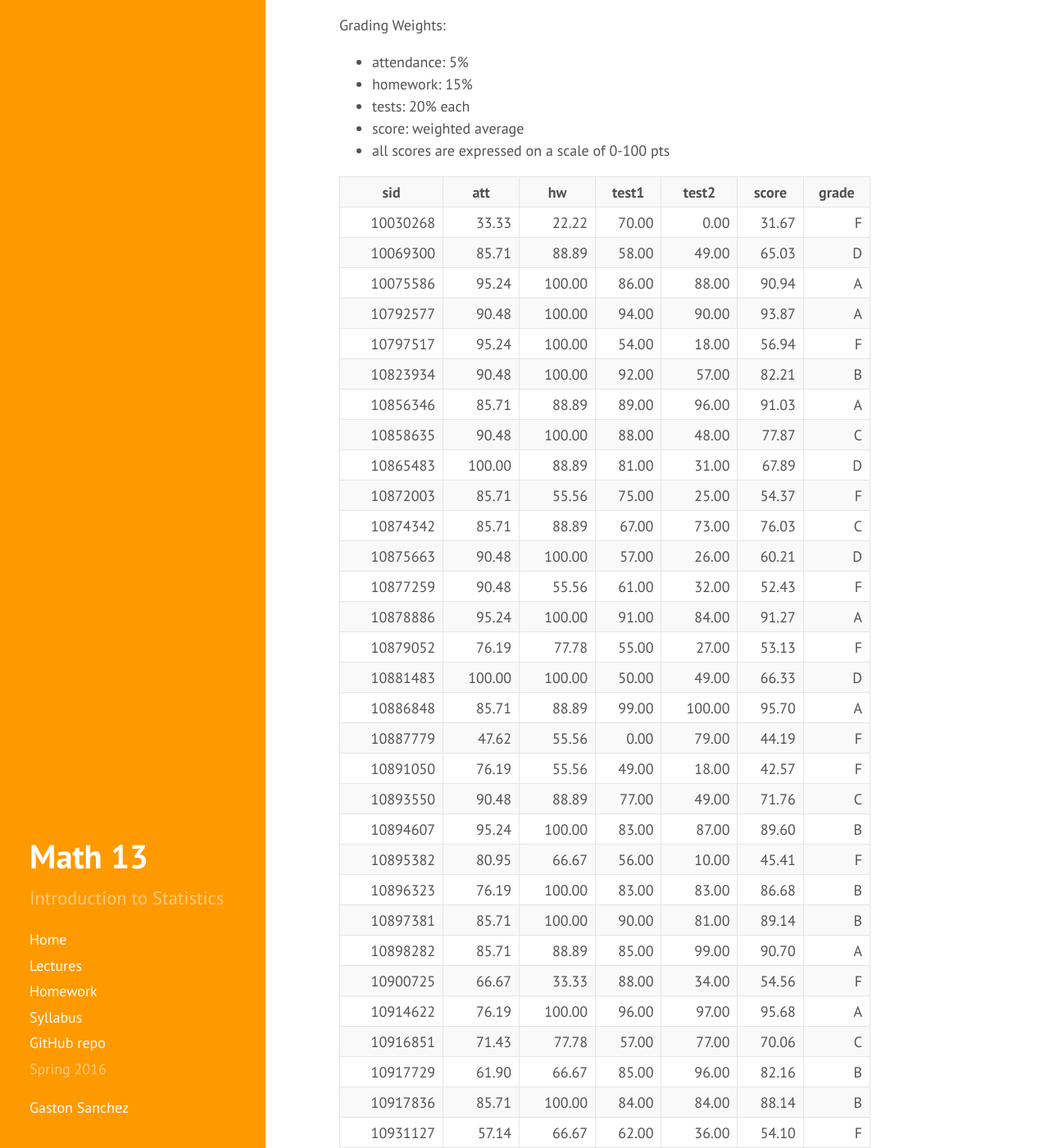
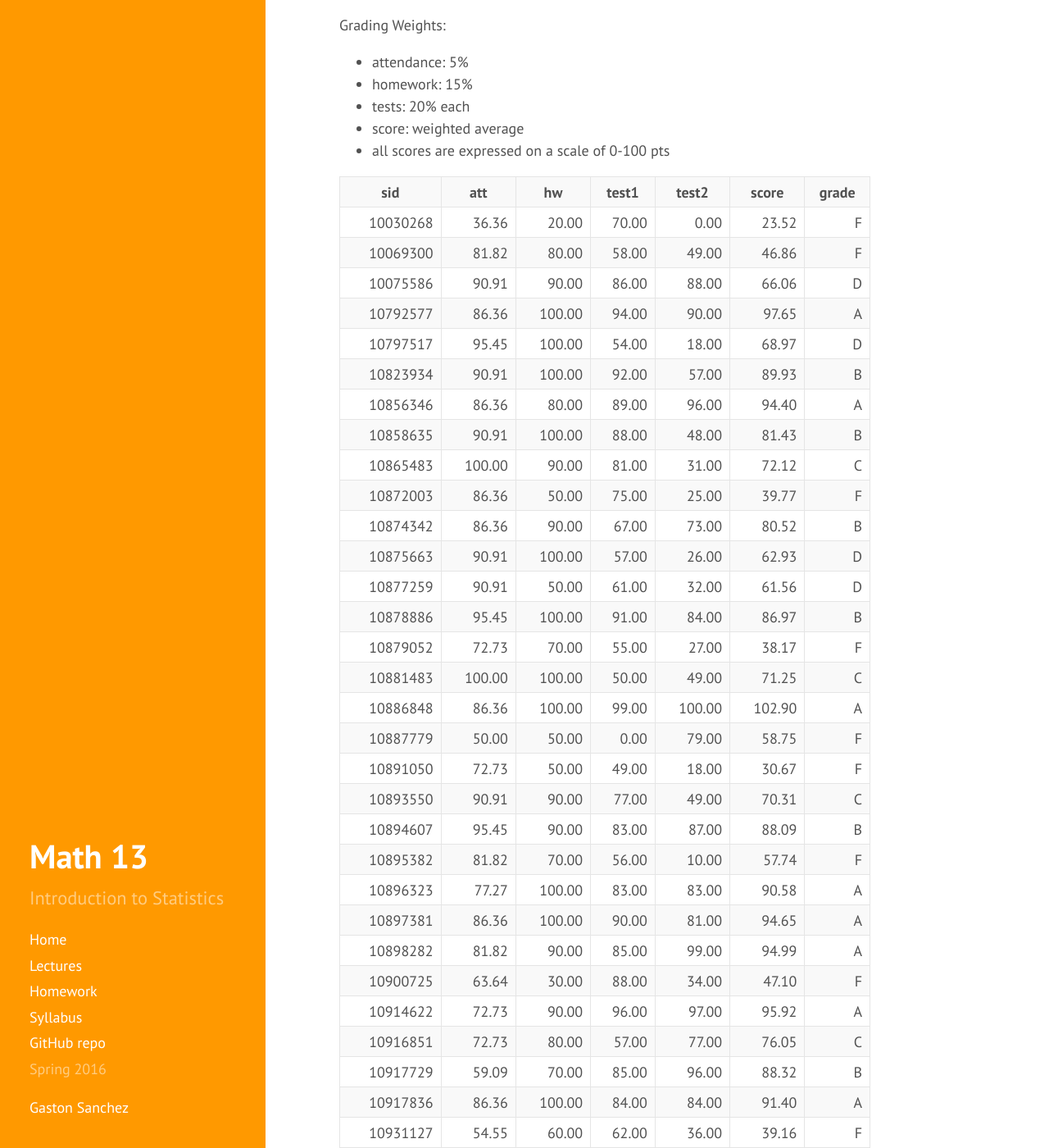
Before and after one commit to gastonstat/relic-math13, a Jekyll site: the page built from gradebook-20308.md, in a window 1280 px wide and 1400 px high, scrolled down 192 px. Shown: the whole window at 82% size. Built offline with Jekyll 4.4.1, drawn with Linux system fonts in a browser that asks for light colours; nearby versions of some CDN libraries; some of the changed text lies outside the part shown.

```diff
--- a/gradebook-20308.md
+++ b/gradebook-20308.md
@@ -16,41 +16,41 @@
 - all scores are expressed on a scale of 0-100 pts
 
 <!-- html table generated in R 3.2.3 by xtable 1.8-2 package -->
-<!-- Sat Apr 23 11:09:09 2016 -->
+<!-- Mon May  2 12:27:04 2016 -->
 <table >
 <tr> <th> sid </th> <th> att </th> <th> hw </th> <th> test1 </th> <th> test2 </th> <th> score </th> <th> grade </th>  </tr>
-  <tr> <td align="right"> 10030268 </td> <td align="right"> 33.33 </td> <td align="right"> 22.22 </td> <td align="right"> 70.00 </td> <td align="right"> 0.00 </td> <td align="right"> 31.67 </td> <td align="right"> F </td> </tr>
-  <tr> <td align="right"> 10069300 </td> <td align="right"> 85.71 </td> <td align="right"> 88.89 </td> <td align="right"> 58.00 </td> <td align="right"> 49.00 </td> <td align="right"> 65.03 </td> <td align="right"> D </td> </tr>
-  <tr> <td align="right"> 10075586 </td> <td align="right"> 95.24 </td> <td align="right"> 100.00 </td> <td align="right"> 86.00 </td> <td align="right"> 88.00 </td> <td align="right"> 90.94 </td> <td align="right"> A </td> </tr>
-  <tr> <td align="right"> 10792577 </td> <td align="right"> 90.48 </td> <td align="right"> 100.00 </td> <td align="right"> 94.00 </td> <td align="right"> 90.00 </td> <td align="right"> 93.87 </td> <td align="right"> A </td> </tr>
-  <tr> <td align="right"> 10797517 </td> <td align="right"> 95.24 </td> <td align="right"> 100.00 </td> <td align="right"> 54.00 </td> <td align="right"> 18.00 </td> <td align="right"> 56.94 </td> <td align="right"> F </td> </tr>
-  <tr> <td align="right"> 10823934 </td> <td align="right"> 90.48 </td> <td align="right"> 100.00 </td> <td align="right"> 92.00 </td> <td align="right"> 57.00 </td> <td align="right"> 82.21 </td> <td align="right"> B </td> </tr>
-  <tr> <td align="right"> 10856346 </td> <td align="right"> 85.71 </td> <td align="right"> 88.89 </td> <td align="right"> 89.00 </td> <td align="right"> 96.00 </td> <td align="right"> 91.03 </td> <td align="right"> A </td> </tr>
-  <tr> <td align="right"> 10858635 </td> <td align="right"> 90.48 </td> <td align="right"> 100.00 </td> <td align="right"> 88.00 </td> <td align="right"> 48.00 </td> <td align="right"> 77.87 </td> <td align="right"> C </td> </tr>
-  <tr> <td align="right"> 10865483 </td> <td align="right"> 100.00 </td> <td align="right"> 88.89 </td> <td align="right"> 81.00 </td> <td align="right"> 31.00 </td> <td align="right"> 67.89 </td> <td align="right"> D </td> </tr>
-  <tr> <td align="right"> 10872003 </td> <td align="right"> 85.71 </td> <td align="right"> 55.56 </td> <td align="right"> 75.00 </td> <td align="right"> 25.00 </td> <td align="right"> 54.37 </td> <td align="right"> F </td> </tr>
-  <tr> <td align="right"> 10874342 </td> <td align="right"> 85.71 </td> <td align="right"> 88.89 </td> <td align="right"> 67.00 </td> <td align="right"> 73.00 </td> <td align="right"> 76.03 </td> <td align="right"> C </td> </tr>
-  <tr> <td align="right"> 10875663 </td> <td align="right"> 90.48 </td> <td align="right"> 100.00 </td> <td align="right"> 57.00 </td> <td align="right"> 26.00 </td> <td align="right"> 60.21 </td> <td align="right"> D </td> </tr>
-  <tr> <td align="right"> 10877259 </td> <td align="right"> 90.48 </td> <td align="right"> 55.56 </td> <td align="right"> 61.00 </td> <td align="right"> 32.00 </td> <td align="right"> 52.43 </td> <td align="right"> F </td> </tr>
-  <tr> <td align="right"> 10878886 </td> <td align="right"> 95.24 </td> <td align="right"> 100.00 </td> <td align="right"> 91.00 </td> <td align="right"> 84.00 </td> <td align="right"> 91.27 </td> <td align="right"> A </td> </tr>
-  <tr> <td align="right"> 10879052 </td> <td align="right"> 76.19 </td> <td align="right"> 77.78 </td> <td align="right"> 55.00 </td> <td align="right"> 27.00 </td> <td align="right"> 53.13 </td> <td align="right"> F </td> </tr>
-  <tr> <td align="right"> 10881483 </td> <td align="right"> 100.00 </td> <td align="right"> 100.00 </td> <td align="right"> 50.00 </td> <td align="right"> 49.00 </td> <td align="right"> 66.33 </td> <td align="right"> D </td> </tr>
-  <tr> <td align="right"> 10886848 </td> <td align="right"> 85.71 </td> <td align="right"> 88.89 </td> <td align="right"> 99.00 </td> <td align="right"> 100.00 </td> <td align="right"> 95.70 </td> <td align="right"> A </td> </tr>
-  <tr> <td align="right"> 10887779 </td> <td align="right"> 47.62 </td> <td align="right"> 55.56 </td> <td align="right"> 0.00 </td> <td align="right"> 79.00 </td> <td align="right"> 44.19 </td> <td align="right"> F </td> </tr>
-  <tr> <td align="right"> 10891050 </td> <td align="right"> 76.19 </td> <td align="right"> 55.56 </td> <td align="right"> 49.00 </td> <td align="right"> 18.00 </td> <td align="right"> 42.57 </td> <td align="right"> F </td> </tr>
-  <tr> <td align="right"> 10893550 </td> <td align="right"> 90.48 </td> <td align="right"> 88.89 </td> <td align="right"> 77.00 </td> <td align="right"> 49.00 </td> <td align="right"> 71.76 </td> <td align="right"> C </td> </tr>
-  <tr> <td align="right"> 10894607 </td> <td align="right"> 95.24 </td> <td align="right"> 100.00 </td> <td align="right"> 83.00 </td> <td align="right"> 87.00 </td> <td align="right"> 89.60 </td> <td align="right"> B </td> </tr>
-  <tr> <td align="right"> 10895382 </td> <td align="right"> 80.95 </td> <td align="right"> 66.67 </td> <td align="right"> 56.00 </td> <td align="right"> 10.00 </td> <td align="right"> 45.41 </td> <td align="right"> F </td> </tr>
-  <tr> <td align="right"> 10896323 </td> <td align="right"> 76.19 </td> <td align="right"> 100.00 </td> <td align="right"> 83.00 </td> <td align="right"> 83.00 </td> <td align="right"> 86.68 </td> <td align="right"> B </td> </tr>
-  <tr> <td align="right"> 10897381 </td> <td align="right"> 85.71 </td> <td align="right"> 100.00 </td> <td align="right"> 90.00 </td> <td align="right"> 81.00 </td> <td align="right"> 89.14 </td> <td align="right"> B </td> </tr>
-  <tr> <td align="right"> 10898282 </td> <td align="right"> 85.71 </td> <td align="right"> 88.89 </td> <td align="right"> 85.00 </td> <td align="right"> 99.00 </td> <td align="right"> 90.70 </td> <td align="right"> A </td> </tr>
-  <tr> <td align="right"> 10900725 </td> <td align="right"> 66.67 </td> <td align="right"> 33.33 </td> <td align="right"> 88.00 </td> <td align="right"> 34.00 </td> <td align="right"> 54.56 </td> <td align="right"> F </td> </tr>
-  <tr> <td align="right"> 10914622 </td> <td align="right"> 76.19 </td> <td align="right"> 100.00 </td> <td align="right"> 96.00 </td> <td align="right"> 97.00 </td> <td align="right"> 95.68 </td> <td align="right"> A </td> </tr>
-  <tr> <td align="right"> 10916851 </td> <td align="right"> 71.43 </td> <td align="right"> 77.78 </td> <td align="right"> 57.00 </td> <td align="right"> 77.00 </td> <td align="right"> 70.06 </td> <td align="right"> C </td> </tr>
-  <tr> <td align="right"> 10917729 </td> <td align="right"> 61.90 </td> <td align="right"> 66.67 </td> <td align="right"> 85.00 </td> <td align="right"> 96.00 </td> <td align="right"> 82.16 </td> <td align="right"> B </td> </tr>
-  <tr> <td align="right"> 10917836 </td> <td align="right"> 85.71 </td> <td align="right"> 100.00 </td> <td align="right"> 84.00 </td> <td align="right"> 84.00 </td> <td align="right"> 88.14 </td> <td align="right"> B </td> </tr>
-  <tr> <td align="right"> 10931127 </td> <td align="right"> 57.14 </td> <td align="right"> 66.67 </td> <td align="right"> 62.00 </td> <td align="right"> 36.00 </td> <td align="right"> 54.10 </td> <td align="right"> F </td> </tr>
-  <tr> <td align="right"> 10933952 </td> <td align="right"> 85.71 </td> <td align="right"> 100.00 </td> <td align="right"> 93.00 </td> <td align="right"> 59.00 </td> <td align="right"> 82.81 </td> <td align="right"> B </td> </tr>
-  <tr> <td align="right"> 10934087 </td> <td align="right"> 100.00 </td> <td align="right"> 100.00 </td> <td align="right"> 92.00 </td> <td align="right"> 97.00 </td> <td align="right"> 96.33 </td> <td align="right"> A </td> </tr>
-  <tr> <td align="right"> 10934356 </td> <td align="right"> 95.24 </td> <td align="right"> 100.00 </td> <td align="right"> 88.00 </td> <td align="right"> 89.00 </td> <td align="right"> 91.94 </td> <td align="right"> A </td> </tr>
+  <tr> <td align="right"> 10030268 </td> <td align="right"> 36.36 </td> <td align="right"> 20.00 </td> <td align="right"> 70.00 </td> <td align="right"> 0.00 </td> <td align="right"> 23.52 </td> <td align="right"> F </td> </tr>
+  <tr> <td align="right"> 10069300 </td> <td align="right"> 81.82 </td> <td align="right"> 80.00 </td> <td align="right"> 58.00 </td> <td align="right"> 49.00 </td> <td align="right"> 46.86 </td> <td align="right"> F </td> </tr>
+  <tr> <td align="right"> 10075586 </td> <td align="right"> 90.91 </td> <td align="right"> 90.00 </td> <td align="right"> 86.00 </td> <td align="right"> 88.00 </td> <td align="right"> 66.06 </td> <td align="right"> D </td> </tr>
+  <tr> <td align="right"> 10792577 </td> <td align="right"> 86.36 </td> <td align="right"> 100.00 </td> <td align="right"> 94.00 </td> <td align="right"> 90.00 </td> <td align="right"> 97.65 </td> <td align="right"> A </td> </tr>
+  <tr> <td align="right"> 10797517 </td> <td align="right"> 95.45 </td> <td align="right"> 100.00 </td> <td align="right"> 54.00 </td> <td align="right"> 18.00 </td> <td align="right"> 68.97 </td> <td align="right"> D </td> </tr>
+  <tr> <td align="right"> 10823934 </td> <td align="right"> 90.91 </td> <td align="right"> 100.00 </td> <td align="right"> 92.00 </td> <td align="right"> 57.00 </td> <td align="right"> 89.93 </td> <td align="right"> B </td> </tr>
+  <tr> <td align="right"> 10856346 </td> <td align="right"> 86.36 </td> <td align="right"> 80.00 </td> <td align="right"> 89.00 </td> <td align="right"> 96.00 </td> <td align="right"> 94.40 </td> <td align="right"> A </td> </tr>
+  <tr> <td align="right"> 10858635 </td> <td align="right"> 90.91 </td> <td align="right"> 100.00 </td> <td align="right"> 88.00 </td> <td align="right"> 48.00 </td> <td align="right"> 81.43 </td> <td align="right"> B </td> </tr>
+  <tr> <td align="right"> 10865483 </td> <td align="right"> 100.00 </td> <td align="right"> 90.00 </td> <td align="right"> 81.00 </td> <td align="right"> 31.00 </td> <td align="right"> 72.12 </td> <td align="right"> C </td> </tr>
+  <tr> <td align="right"> 10872003 </td> <td align="right"> 86.36 </td> <td align="right"> 50.00 </td> <td align="right"> 75.00 </td> <td align="right"> 25.00 </td> <td align="right"> 39.77 </td> <td align="right"> F </td> </tr>
+  <tr> <td align="right"> 10874342 </td> <td align="right"> 86.36 </td> <td align="right"> 90.00 </td> <td align="right"> 67.00 </td> <td align="right"> 73.00 </td> <td align="right"> 80.52 </td> <td align="right"> B </td> </tr>
+  <tr> <td align="right"> 10875663 </td> <td align="right"> 90.91 </td> <td align="right"> 100.00 </td> <td align="right"> 57.00 </td> <td align="right"> 26.00 </td> <td align="right"> 62.93 </td> <td align="right"> D </td> </tr>
+  <tr> <td align="right"> 10877259 </td> <td align="right"> 90.91 </td> <td align="right"> 50.00 </td> <td align="right"> 61.00 </td> <td align="right"> 32.00 </td> <td align="right"> 61.56 </td> <td align="right"> D </td> </tr>
+  <tr> <td align="right"> 10878886 </td> <td align="right"> 95.45 </td> <td align="right"> 100.00 </td> <td align="right"> 91.00 </td> <td align="right"> 84.00 </td> <td align="right"> 86.97 </td> <td align="right"> B </td> </tr>
+  <tr> <td align="right"> 10879052 </td> <td align="right"> 72.73 </td> <td align="right"> 70.00 </td> <td align="right"> 55.00 </td> <td align="right"> 27.00 </td> <td align="right"> 38.17 </td> <td align="right"> F </td> </tr>
+  <tr> <td align="right"> 10881483 </td> <td align="right"> 100.00 </td> <td align="right"> 100.00 </td> <td align="right"> 50.00 </td> <td align="right"> 49.00 </td> <td align="right"> 71.25 </td> <td align="right"> C </td> </tr>
+  <tr> <td align="right"> 10886848 </td> <td align="right"> 86.36 </td> <td align="right"> 100.00 </td> <td align="right"> 99.00 </td> <td align="right"> 100.00 </td> <td align="right"> 102.90 </td> <td align="right"> A </td> </tr>
+  <tr> <td align="right"> 10887779 </td> <td align="right"> 50.00 </td> <td align="right"> 50.00 </td> <td align="right"> 0.00 </td> <td align="right"> 79.00 </td> <td align="right"> 58.75 </td> <td align="right"> F </td> </tr>
+  <tr> <td align="right"> 10891050 </td> <td align="right"> 72.73 </td> <td align="right"> 50.00 </td> <td align="right"> 49.00 </td> <td align="right"> 18.00 </td> <td align="right"> 30.67 </td> <td align="right"> F </td> </tr>
+  <tr> <td align="right"> 10893550 </td> <td align="right"> 90.91 </td> <td align="right"> 90.00 </td> <td align="right"> 77.00 </td> <td align="right"> 49.00 </td> <td align="right"> 70.31 </td> <td align="right"> C </td> </tr>
+  <tr> <td align="right"> 10894607 </td> <td align="right"> 95.45 </td> <td align="right"> 90.00 </td> <td align="right"> 83.00 </td> <td align="right"> 87.00 </td> <td align="right"> 88.09 </td> <td align="right"> B </td> </tr>
+  <tr> <td align="right"> 10895382 </td> <td align="right"> 81.82 </td> <td align="right"> 70.00 </td> <td align="right"> 56.00 </td> <td align="right"> 10.00 </td> <td align="right"> 57.74 </td> <td align="right"> F </td> </tr>
+  <tr> <td align="right"> 10896323 </td> <td align="right"> 77.27 </td> <td align="right"> 100.00 </td> <td align="right"> 83.00 </td> <td align="right"> 83.00 </td> <td align="right"> 90.58 </td> <td align="right"> A </td> </tr>
+  <tr> <td align="right"> 10897381 </td> <td align="right"> 86.36 </td> <td align="right"> 100.00 </td> <td align="right"> 90.00 </td> <td align="right"> 81.00 </td> <td align="right"> 94.65 </td> <td align="right"> A </td> </tr>
+  <tr> <td align="right"> 10898282 </td> <td align="right"> 81.82 </td> <td align="right"> 90.00 </td> <td align="right"> 85.00 </td> <td align="right"> 99.00 </td> <td align="right"> 94.99 </td> <td align="right"> A </td> </tr>
+  <tr> <td align="right"> 10900725 </td> <td align="right"> 63.64 </td> <td align="right"> 30.00 </td> <td align="right"> 88.00 </td> <td align="right"> 34.00 </td> <td align="right"> 47.10 </td> <td align="right"> F </td> </tr>
+  <tr> <td align="right"> 10914622 </td> <td align="right"> 72.73 </td> <td align="right"> 90.00 </td> <td align="right"> 96.00 </td> <td align="right"> 97.00 </td> <td align="right"> 95.92 </td> <td align="right"> A </td> </tr>
+  <tr> <td align="right"> 10916851 </td> <td align="right"> 72.73 </td> <td align="right"> 80.00 </td> <td align="right"> 57.00 </td> <td align="right"> 77.00 </td> <td align="right"> 76.05 </td> <td align="right"> C </td> </tr>
+  <tr> <td align="right"> 10917729 </td> <td align="right"> 59.09 </td> <td align="right"> 70.00 </td> <td align="right"> 85.00 </td> <td align="right"> 96.00 </td> <td align="right"> 88.32 </td> <td align="right"> B </td> </tr>
+  <tr> <td align="right"> 10917836 </td> <td align="right"> 86.36 </td> <td align="right"> 100.00 </td> <td align="right"> 84.00 </td> <td align="right"> 84.00 </td> <td align="right"> 91.40 </td> <td align="right"> A </td> </tr>
+  <tr> <td align="right"> 10931127 </td> <td align="right"> 54.55 </td> <td align="right"> 60.00 </td> <td align="right"> 62.00 </td> <td align="right"> 36.00 </td> <td align="right"> 39.16 </td> <td align="right"> F </td> </tr>
+  <tr> <td align="right"> 10933952 </td> <td align="right"> 86.36 </td> <td align="right"> 100.00 </td> <td align="right"> 93.00 </td> <td align="right"> 59.00 </td> <td align="right"> 85.90 </td> <td align="right"> B </td> </tr>
+  <tr> <td align="right"> 10934087 </td> <td align="right"> 100.00 </td> <td align="right"> 100.00 </td> <td align="right"> 92.00 </td> <td align="right"> 97.00 </td> <td align="right"> 99.75 </td> <td align="right"> A </td> </tr>
+  <tr> <td align="right"> 10934356 </td> <td align="right"> 95.45 </td> <td align="right"> 100.00 </td> <td align="right"> 88.00 </td> <td align="right"> 89.00 </td> <td align="right"> 97.22 </td> <td align="right"> A </td> </tr>
    </table>
```
